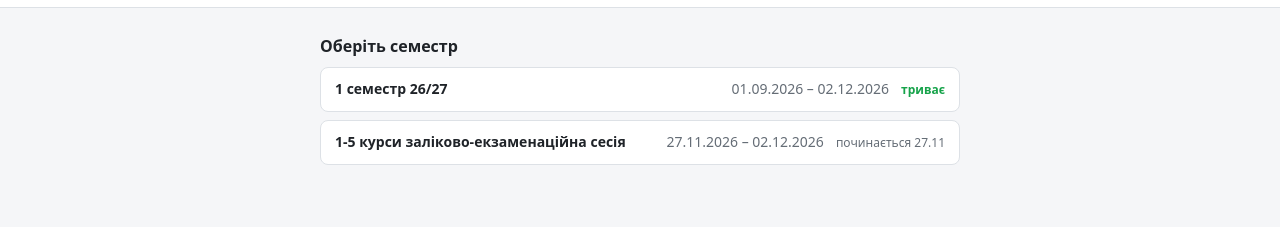
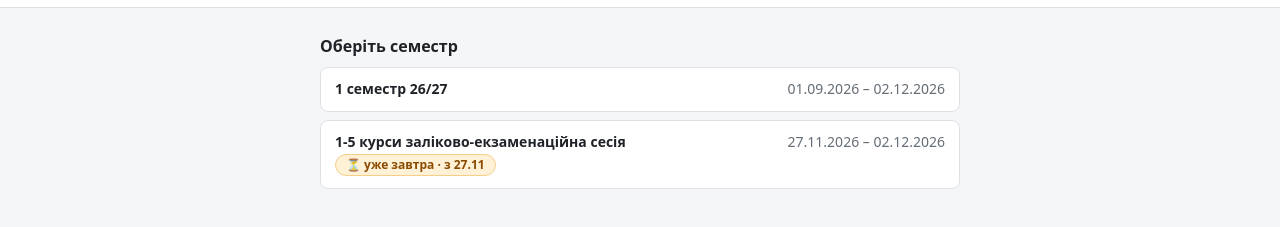
Before and after one commit to nromanen/schedule-fallback, a plain HTML site: page index.html in a window 1280 px wide. Shown: the part 77-304 px from the top of the page. Drawn offline with Linux system fonts and the light colour scheme.

Commit message:
Update index.html

```diff
--- a/index.html
+++ b/index.html
@@ -49,7 +49,7 @@
   .sem-item:hover { border-color: var(--accent); }
   .sem-item .name { font-weight: 600; flex: 1 1 auto; }
   .sem-item .status { font-size: 12px; color: var(--muted); }
-  .sem-item .status.running { color: var(--practical); font-weight: 600; }
+  .sem-item .status.soon { color: #8a4b00; background: #fff1d6; border: 1px solid #f5cf8a; border-radius: 999px; padding: 2px 10px; font-weight: 600; }
 
   /* "choose your group" (phones) */
   .picker { max-width: 640px; margin: 0 auto; }
@@ -235,6 +235,14 @@ const toIso = (d) => `${d.getFullYear()}-${String(d.getMonth() + 1).padStart(2,
 const ddmm = (iso) => `${iso.slice(8, 10)}.${iso.slice(5, 7)}`;
 const apiDatesText = (s) => `${s.startDay.replaceAll('/', '.')} – ${s.endDay.replaceAll('/', '.')}`;
 const DAY_MS = 864e5;
+
+// 1 день, 2 дні, 5 днів, 11 днів, 21 день, 22 дні
+function pluralDays(n) {
+  const d10 = n % 10, d100 = n % 100;
+  if (d10 === 1 && d100 !== 11) return 'день';
+  if (d10 >= 2 && d10 <= 4 && (d100 < 12 || d100 > 14)) return 'дні';
+  return 'днів';
+}
 
 function startOfToday() {
   const n = new Date();
@@ -855,9 +863,15 @@ function showSemesterList(push = false) {
     .filter((s) => parseApiDate(s.endDay) >= today)
     .sort((a, b) => parseApiDate(a.startDay) - parseApiDate(b.startDay));
   if (!list.length) { showMessage('<p>Немає семестрів, які ще тривають.</p>'); return; }
-  const status = (s) => (parseApiDate(s.startDay) <= today
-    ? '<span class="status running">триває</span>'
-    : `<span class="status">починається ${esc(s.startDay.slice(0, 5).replace('/', '.'))}</span>`);
+  // only a semester that has not started yet gets a note (a countdown); running is the normal case
+  const status = (s) => {
+    const start = parseApiDate(s.startDay);
+    if (start <= today) return '';
+    const days = Math.round((start - today) / DAY_MS);
+    const date = s.startDay.slice(0, 5).replace('/', '.');
+    const when = days === 1 ? 'уже завтра' : `через ${days} ${pluralDays(days)}`;
+    return `<span class="status soon">⏳ ${when} · з ${esc(date)}</span>`;
+  };
   $('main').innerHTML = '<div class="sem-list"><h2>Оберіть семестр</h2>'
     + list.map((s) => `<a class="sem-item" href="?semester=${s.id}" data-semester="${s.id}">
         <span class="name">${esc(s.description)}</span><span class="sub">${esc(apiDatesText(s))}</span>${status(s)}</a>`).join('')
```
